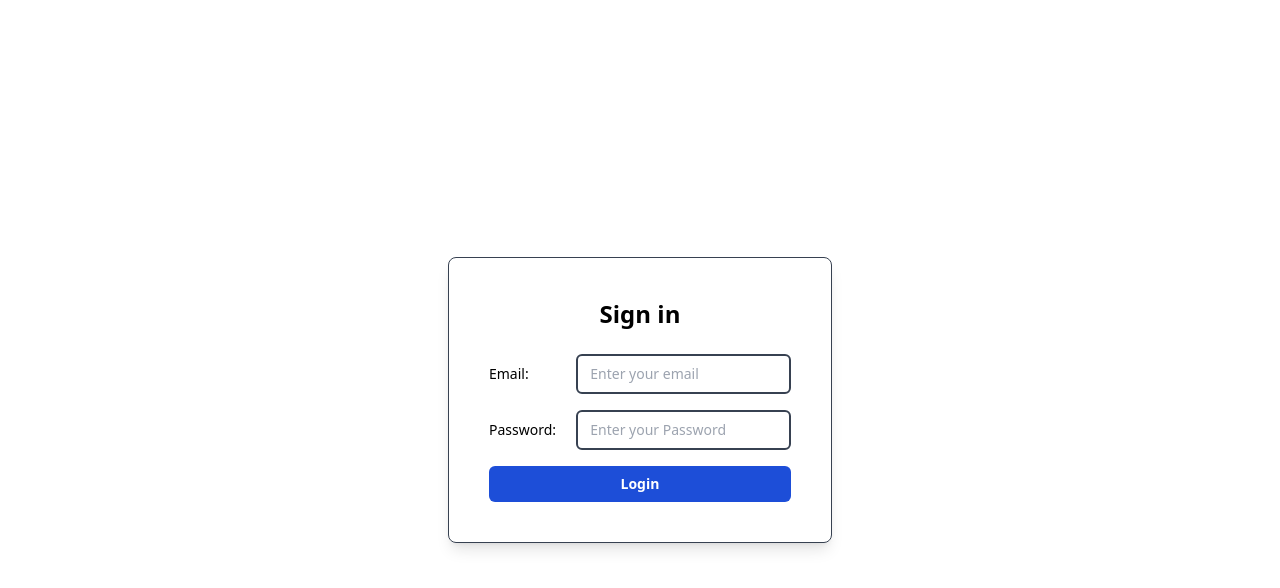
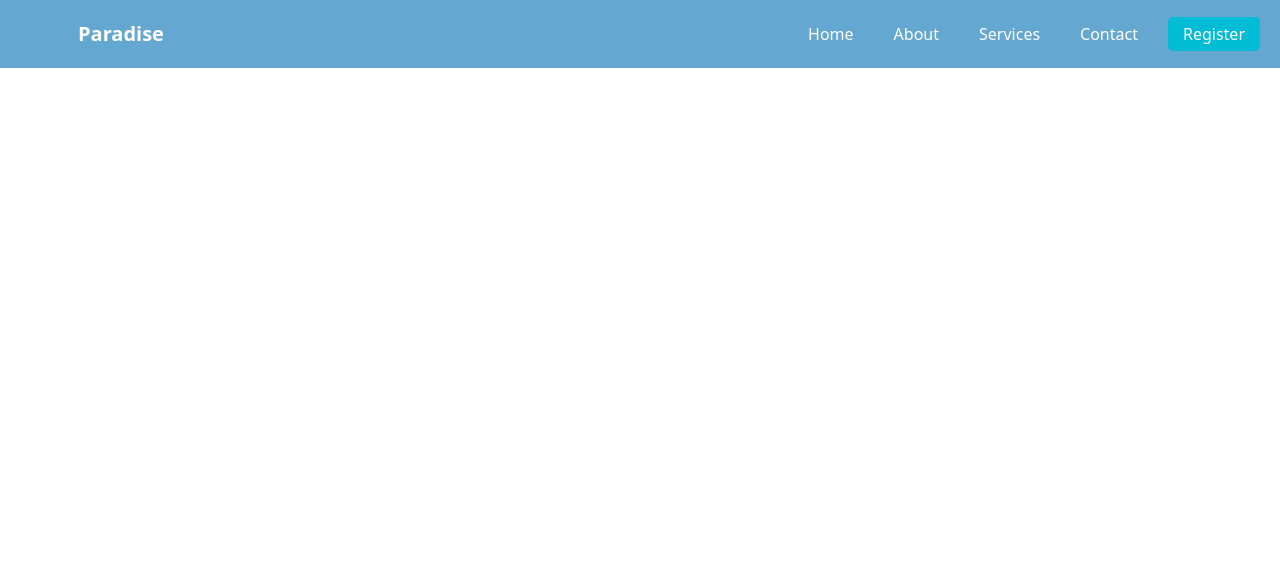
Before and after one commit to Om11013/Paradise-Paints, a React (Vite) app: page /register in a window 1280 px wide. Shown: the top 588 px of the page. Built offline with nearby package versions, Linux system fonts and the light colour scheme.

Commit message:
navbar created

```diff
--- a/src/App.jsx
+++ b/src/App.jsx
@@ -2,7 +2,7 @@ import { useState } from 'react'
 import reactLogo from './assets/react.svg'
 import viteLogo from '/vite.svg'
 import './App.css'
-import Navbar from './components/Navbar'
+import NavHeader from './components/NavHeader'
 import Register from './components/Register'
 import Login from './components/Login'
 
@@ -10,8 +10,8 @@ function App() {
 
   return (
     <>
+    <NavHeader/>
 
-    <Login/>
     </>
   )
 }
--- /dev/null
+++ b/src/components/NavHeader.jsx
@@ -0,0 +1,26 @@
+import React from 'react';
+import logo from '../assets/logo.jpg';
+ import '/src/components/navheader.css';
+
+const NavHeader = () => {
+  return (
+    <>
+      <nav className="navbar">
+        <div className="navbar-brand">
+          <img src={logo} alt="Logo" className="logo" />
+          <h1 className="site-name">Paradise</h1>
+        </div>
+
+        <ul className="navbar-links">
+          <li><a href="#">Home</a></li>
+          <li><a href="#">About</a></li>
+          <li><a href="#">Services</a></li>
+          <li><a href="#">Contact</a></li>
+          <li><button className="register-button">Register</button></li>
+        </ul>
+      </nav>
+    </>
+  );
+};
+
+export default NavHeader;
--- a/src/components/Navbar.css
+++ /dev/null
@@ -1,69 +0,0 @@
-/* Reset basic styles */
-body, ul, li, a {
-    margin: 0;
-    padding: 0;
-    text-decoration: none;
-    list-style: none;
-    box-sizing: border-box;
-  }
-
-  /* Navbar container */
-  .navbar {
-    display: flex;
-    justify-content: space-between;
-    align-items: center;
-    background-color: #333;
-    padding: 10px 20px;
-  }
-
-  /* Logo and Site Name */
-  .navbar-logo {
-    display: flex;
-    align-items: center;
-  }
-
-  .logo {
-    height: 40px;
-    width: 40px;
-    margin-right: 10px;
-  }
-
-  .site-name {
-    color: #fff;
-    font-size: 20px;
-    font-weight: bold;
-  }
-
-  /* Navbar links */
-  .navbar-links {
-    display: flex;
-    align-items: center;
-  }
-
-  .navbar-links li {
-    margin-left: 20px;
-  }
-
-  .navbar-links a {
-    color: #fff;
-    font-size: 16px;
-    padding: 5px 10px;
-    transition: color 0.3s ease;
-  }
-
-  .navbar-links a:hover {
-    color: #00bcd4;
-  }
-
-  /* Register button styling */
-  .register-button {
-    background-color: #00bcd4;
-    color: #fff;
-    border-radius: 5px;
-    padding: 5px 15px;
-    transition: background-color 0.3s ease;
-  }
-
-  .register-button:hover {
-    background-color: #0196a4;
-  }
--- a/src/components/Navbar.jsx
+++ /dev/null
@@ -1,26 +0,0 @@
-import React from 'react'
-import logo from '../assets/logo.jpg'
-
-const Navbar = () => {
-  return (
-    <>
-      <nav className='navbar'>
-        <div className='navbar-brand'>
-          <img src="{logo}" alt="Logo" className='logo'/>
-          <h1>Paradise</h1>
-        </div>
-
-        <ul className='navbar-links'>
-          <li>Home</li>
-          <li>About</li>
-          <li>Services</li>
-          <li>Contact</li>
-          <li><button>Register</button></li>
-        </ul>
-
-      </nav>
-    </>
-  )
-}
-
-export default Navbar
--- a/src/components/Register.jsx
+++ b/src/components/Register.jsx
@@ -11,7 +11,7 @@ const Register=() =>{
 
   });
 
-  const navigate = useNavigate();
+
 
 
   const handleChange = (e)=>{
@@ -23,8 +23,6 @@ const Register=() =>{
     e.preventDefault();
 
     try{
-
-    // await axios.post('http://localhost:9090/signup', formData).then(res => res.data);
     alert('signup successful');
 
   }
--- /dev/null
+++ b/src/components/navheader.css
@@ -0,0 +1,81 @@
+/* Reset basic styles */
+body, ul, li, a, h1 {
+  margin: 0;
+  padding: 0;
+  text-decoration: none;
+  list-style: none;
+  box-sizing: border-box;
+}
+
+/* Ensure the navbar stays at the top of the page */
+.navbar {
+  position: fixed; /* Fixed position to stick at the top */
+  top: 0;
+  left: 0;
+  width: 100%; /* Full width of the page */
+  display: flex;
+  justify-content: space-between;
+  align-items: center;
+  background-color: #64a8d2; /* Background color */
+  padding: 10px 20px; /* Spacing inside the navbar */
+  z-index: 1000; /* Ensure the navbar is above other elements */
+}
+
+/* Logo and site name styling */
+.navbar-brand {
+  display: flex;
+  align-items: center;
+}
+
+.logo {
+  height: 30px; /* Adjust the height of the logo */
+  width: auto; /* Maintain the aspect ratio */
+  margin-right: 10px; /* Add space between the logo and the site name */
+}
+
+.site-name {
+  color: #fff;
+  font-size: 20px;
+  font-weight: bold;
+}
+
+/* Navbar links styling */
+.navbar-links {
+  display: flex; /* Align items horizontally */
+  align-items: center;
+}
+
+.navbar-links li {
+  margin-left: 20px;
+}
+
+.navbar-links a {
+  color: #fff;
+  font-size: 16px;
+  padding: 5px 10px;
+  transition: color 0.3s ease;
+}
+
+.navbar-links a:hover {
+  color: #00bcd4;
+}
+
+/* Register button styling */
+.register-button {
+  background-color: #00bcd4;
+  color: #fff;
+  border: none;
+  border-radius: 5px;
+  padding: 5px 15px;
+  cursor: pointer;
+  transition: background-color 0.3s ease;
+}
+
+.register-button:hover {
+  background-color: #0196a4;
+}
+
+/* Add margin to the page content so it doesn't overlap the navbar */
+body {
+  padding-top: 70px; /* Adjust according to the navbar height */
+}
```
